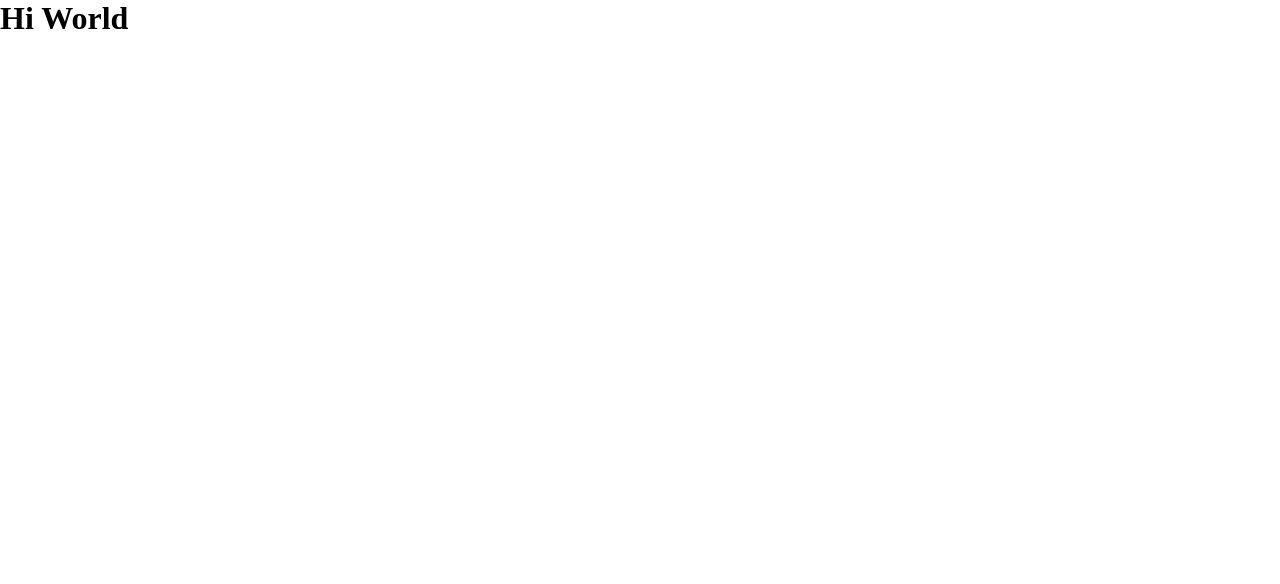
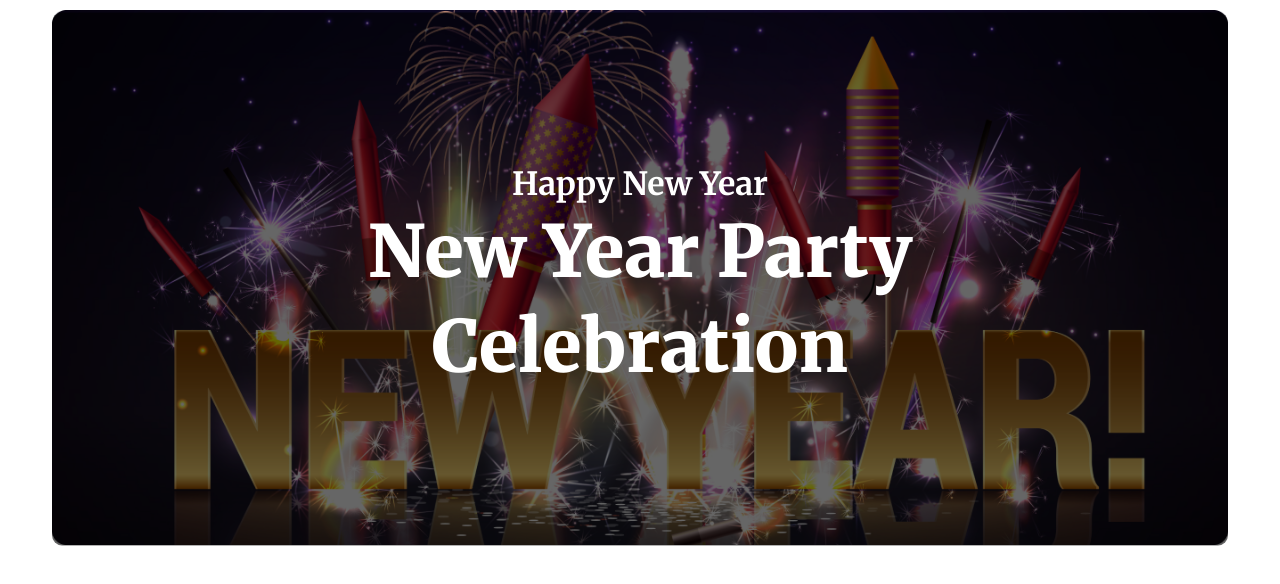
Before and after one commit to zjria/new-mission, a plain HTML site: page index.html in a window 1280 px wide. Drawn offline with Linux system fonts and the light colour scheme.

Commit message:
banner section add

```diff
--- a/css/style.css
+++ b/css/style.css
@@ -3,17 +3,105 @@
     padding: 0;
     box-sizing: border-box;
 }
+
+body {
+    font-family: "Merriweather", serif;
+}
+
+/*
+// 100 – Thin.
+// 200 – Extra Light (Ultra Light)
+// 300 – Light.
+// 400 – Normal.
+// 500 – Medium.
+// 600 – Semi Bold (Demi Bold)
+// 700 – Bold.
+// 800 – Extra Bold (Ultra Bold)
+// 900 – Black. */
+
+
+h1 {
+    font-size: 88px;
+    font-weight: 700;
+}
+
+h2 {
+    font-size: 72px;
+    font-weight: 900;
+    line-height: 95px;
+}
+
+h3 {
+    font-size: 64px;
+    line-height: 88px;
+    font-weight: 900;
+    letter-spacing: 11%;
+}
+
+h4 {
+    font-size: 48px;
+    font-weight: 700;
+}
+
+h5 {
+    font-size: 32px;
+}
+
+h6 {
+    font-size: 24px;
+    font-weight: 500;
+}
+
 a {
     text-decoration: none;
 }
+
 ul,
 li {
     margin: 0;
     padding: 0;
     list-style: none;
 }
+
 .container {
+    width: 100%;
     max-width: 1200px;
     padding: 0px 12px;
-  margin: auto;
+    margin: 0 auto;
+    box-sizing: border-box;
 }
+
+/* banner section */
+
+.banner-content {
+    margin-top: 10px;
+}
+
+.banner-content .images-overlay {
+    position: relative;
+}
+
+.banner-content .images-overlay img {
+    width: 100%;
+}
+
+.banner-content .images-overlay .overlay {
+    content: '';
+    background-color: rgba(0, 0, 0, 0.6);
+    position: absolute;
+    top: 50%;
+    left: 50%;
+    transform: translate(-50%, -50%);
+    border-radius: 10px;
+    width: 100%;
+    height: 99%;
+}
+
+.banner-content .images-overlay .overlay .title {
+    color: white;
+    position: absolute;
+    top: 50%;
+    left: 50%;
+    transform: translate(-50%, -50%);
+    text-align: center;
+}
--- a/index.html
+++ b/index.html
@@ -6,12 +6,34 @@
     <meta name="viewport" content="width=device-width, initial-scale=1.0">
     <title>New Mission</title>
     <link rel="shortcut icon" href="images/Banner-image.png" type="image/x-icon">
+    <!-- google fonts -->
+    <link rel="preconnect" href="https://fonts.googleapis.com">
+    <link rel="preconnect" href="https://fonts.gstatic.com" crossorigin>
+    <link href="https://fonts.googleapis.com/css2?family=Merriweather:wght@300;400;700;900&display=swap"
+        rel="stylesheet">
     <!-- custom css -->
     <link rel="stylesheet" href="css/style.css">
 </head>
 
 <body>
-    <h1>Hi World</h1>
+    <main>
+        <!-- Banner Section -->
+        <section>
+            <div class="container">
+                <div class="banner-content">
+                    <div class="images-overlay">
+                        <img src="images/Banner-image.png" alt="">
+                        <div class="overlay">
+                            <div class="title">
+                                <h5>Happy New Year</h5>
+                                <h2>New Year Party Celebration</h2>
+                            </div>
+                        </div>
+                    </div>
+                </div>
+            </div>
+        </section>
+    </main>
 </body>
 
 </html>
```
Lines whose indentation alone changed are shown as unchanged.
